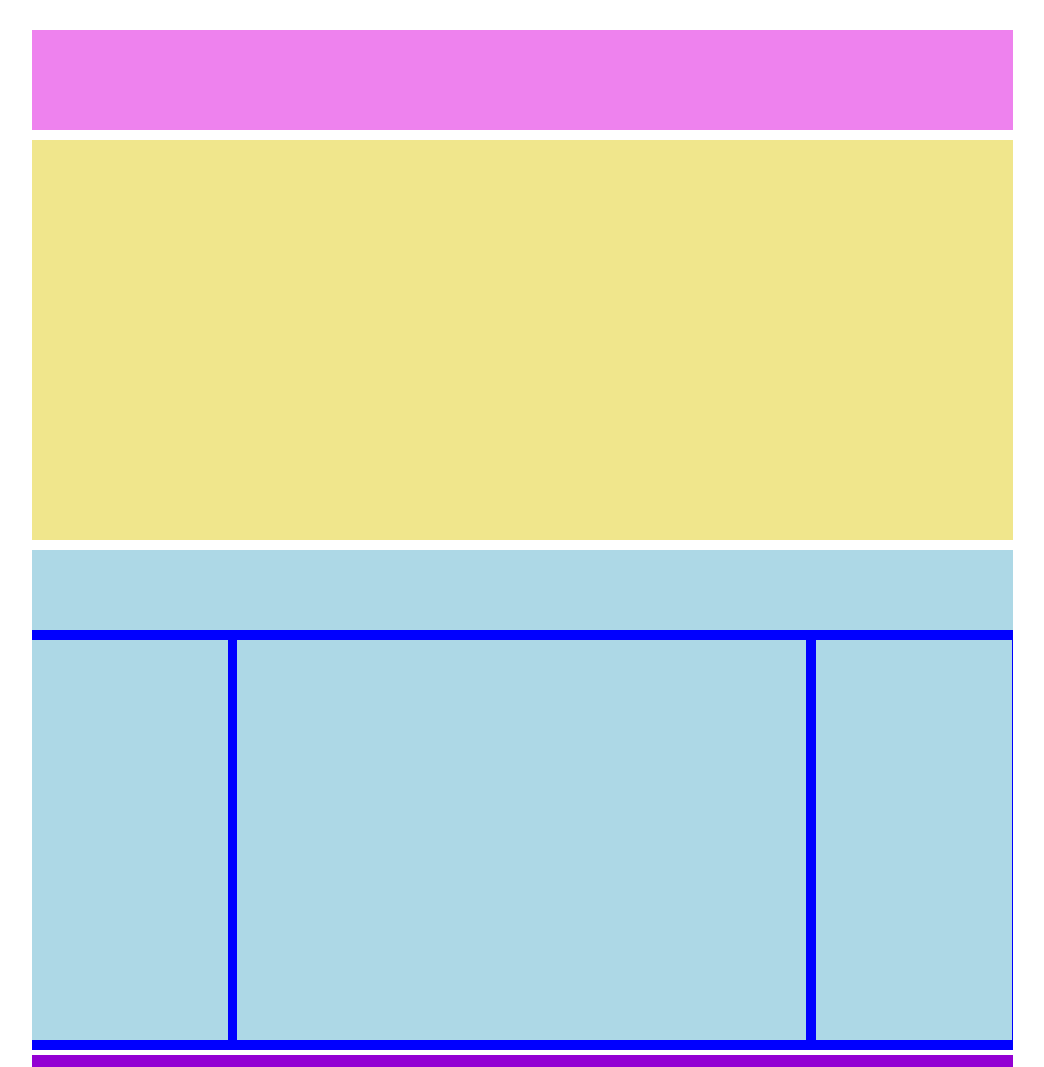
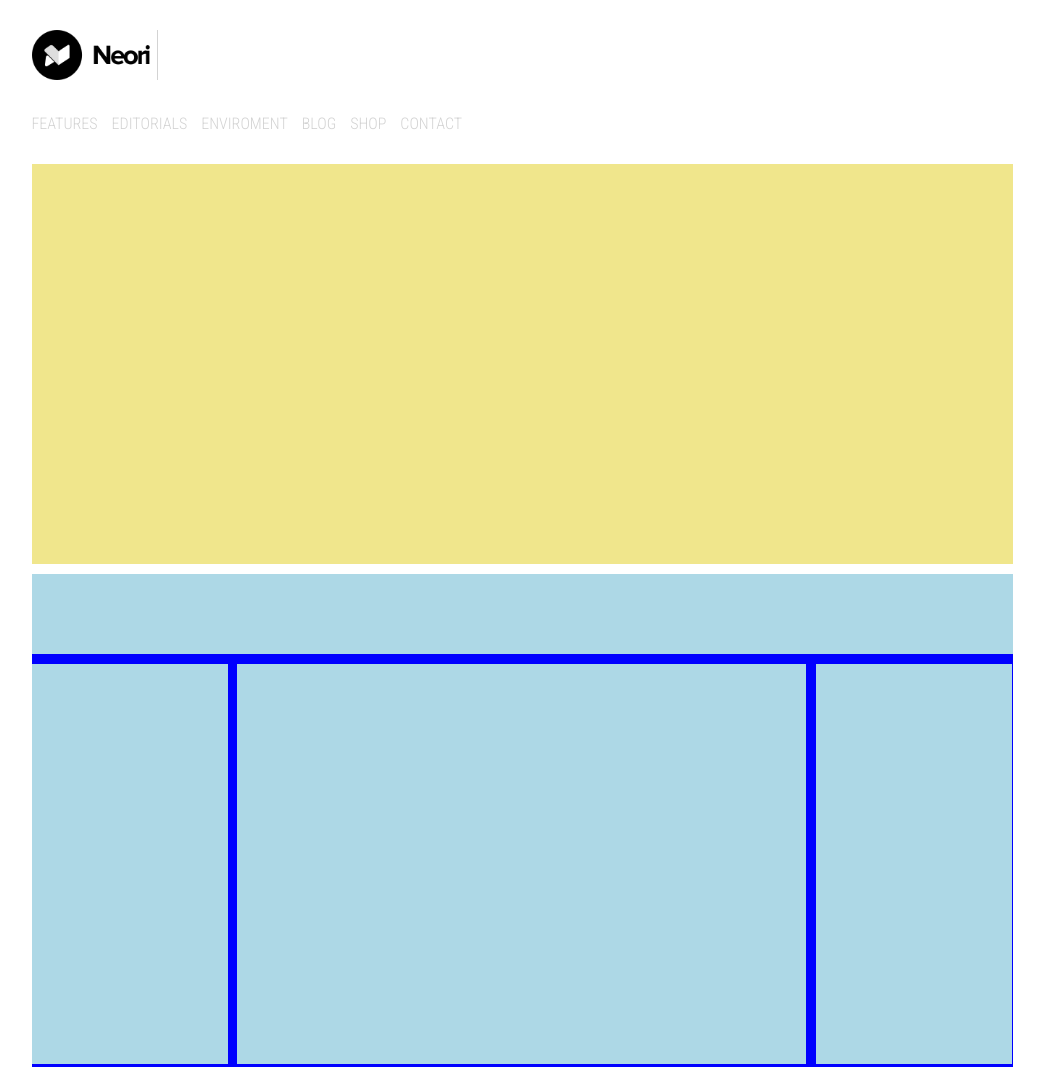
Before and after one commit to Andrei-Gabriel/htmlcss-wp, a plain HTML site: page index.html in a window 1280 px wide. Shown: the top 1067 px of the page, without its empty margins (118-1162 px from the left). Drawn offline with Linux system fonts and the light colour scheme.

Commit message:
Fine header

```diff
--- a/css/style.css
+++ b/css/style.css
@@ -3,11 +3,12 @@
     margin: 0;
     padding: 0;
     box-sizing: border-box;
+    font-family: 'Roboto Condensed', sans-serif;
 }
 body {
     padding: 30px 149.5px;
 }
-    body :only-of-type:not(header, footer) {
+    header ~ * {
         margin-top: 10px;
     }
 
@@ -19,9 +20,33 @@ body {
 
 /* Layout header --------------------------------------------------------- */
 header {
-    height: 100px;
-    background-color: violet;
+    /* background-color: violet; */
 }
+/* Inizio header --------------------------------------------------------- */
+header #logo {
+    height: 50px;
+    line-height: 50px;
+    padding-right: 7px;
+    border-right: 1px solid lightgrey;
+}
+    nav {
+        margin-top: 10px;
+        text-transform: uppercase;
+    }
+    nav > ul {
+        height: 60px;
+        line-height: 60px;
+    }
+    nav li {
+        list-style-type: none;
+        float: left;
+        margin: 0 7px;
+        color: lightgrey;
+    }
+    nav li:first-child {
+        margin-left: 0;
+    }
+
 
 /* Layout figure --------------------------------------------------------- */
 figure {
--- a/index.html
+++ b/index.html
@@ -5,11 +5,25 @@
     <meta http-equiv="X-UA-Compatible" content="IE=edge">
     <meta name="viewport" content="width=device-width, initial-scale=1.0">
     <link rel="stylesheet" href="css/style.css">
+        <link rel="preconnect" href="https://fonts.googleapis.com">
+        <link rel="preconnect" href="https://fonts.gstatic.com" crossorigin>
+        <link href="https://fonts.googleapis.com/css2?family=Roboto+Condensed:wght@300;700&display=swap" rel="stylesheet">
     <title>Tema di Wordpress</title>
 </head>
 <body>
     <!-- Inizio header -->
     <header>
+        <img id="logo" src="img/logo.png" alt="Logo">
+        <nav>
+            <ul>
+                <li>Features</li>
+                <li>Editorials</li>
+                <li>Enviroment</li>
+                <li>Blog</li>
+                <li>Shop</li>
+                <li>Contact</li>
+            </ul>
+        </nav>
     </header>
 
     <!-- Inizio figure -->
```
